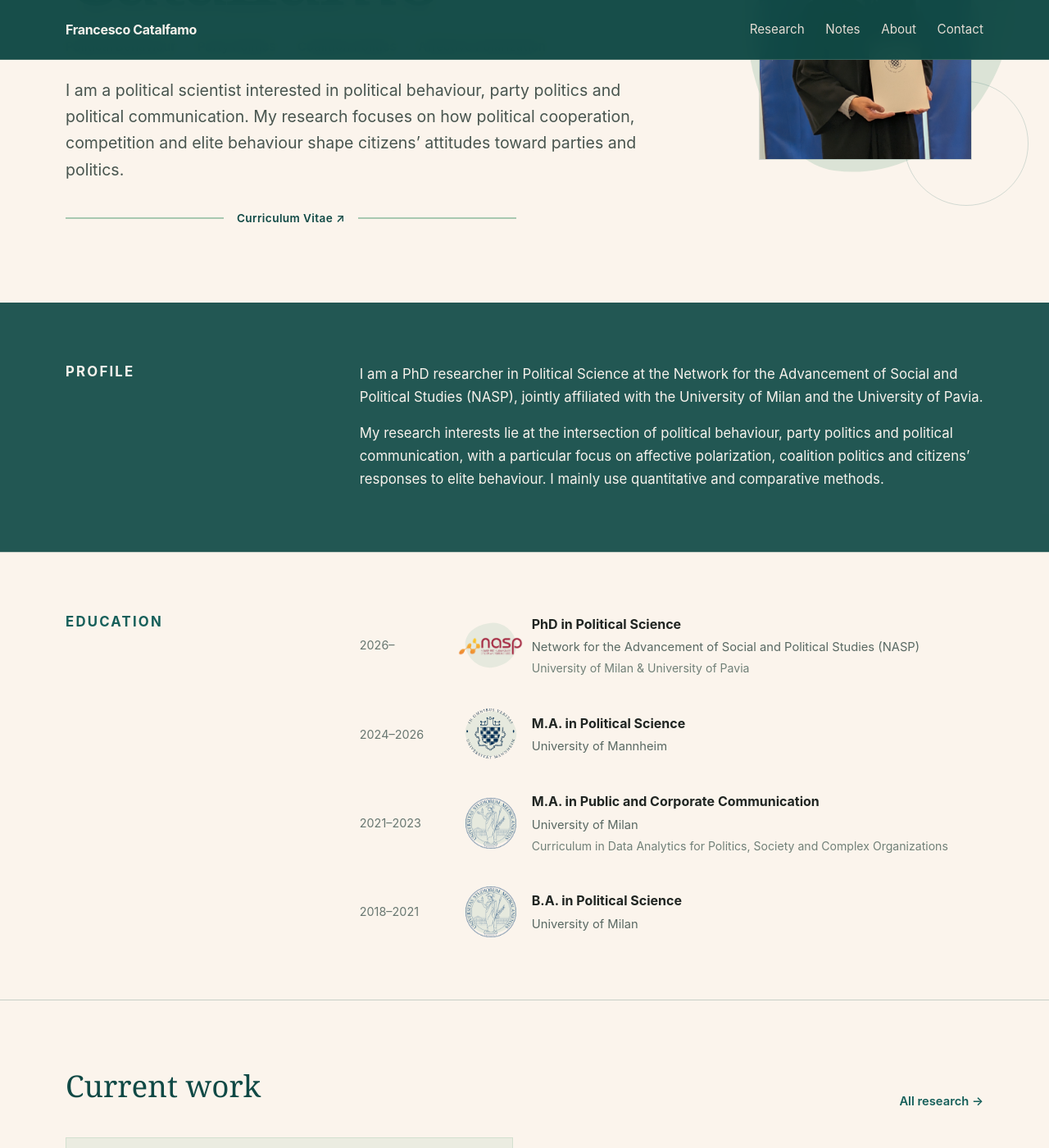
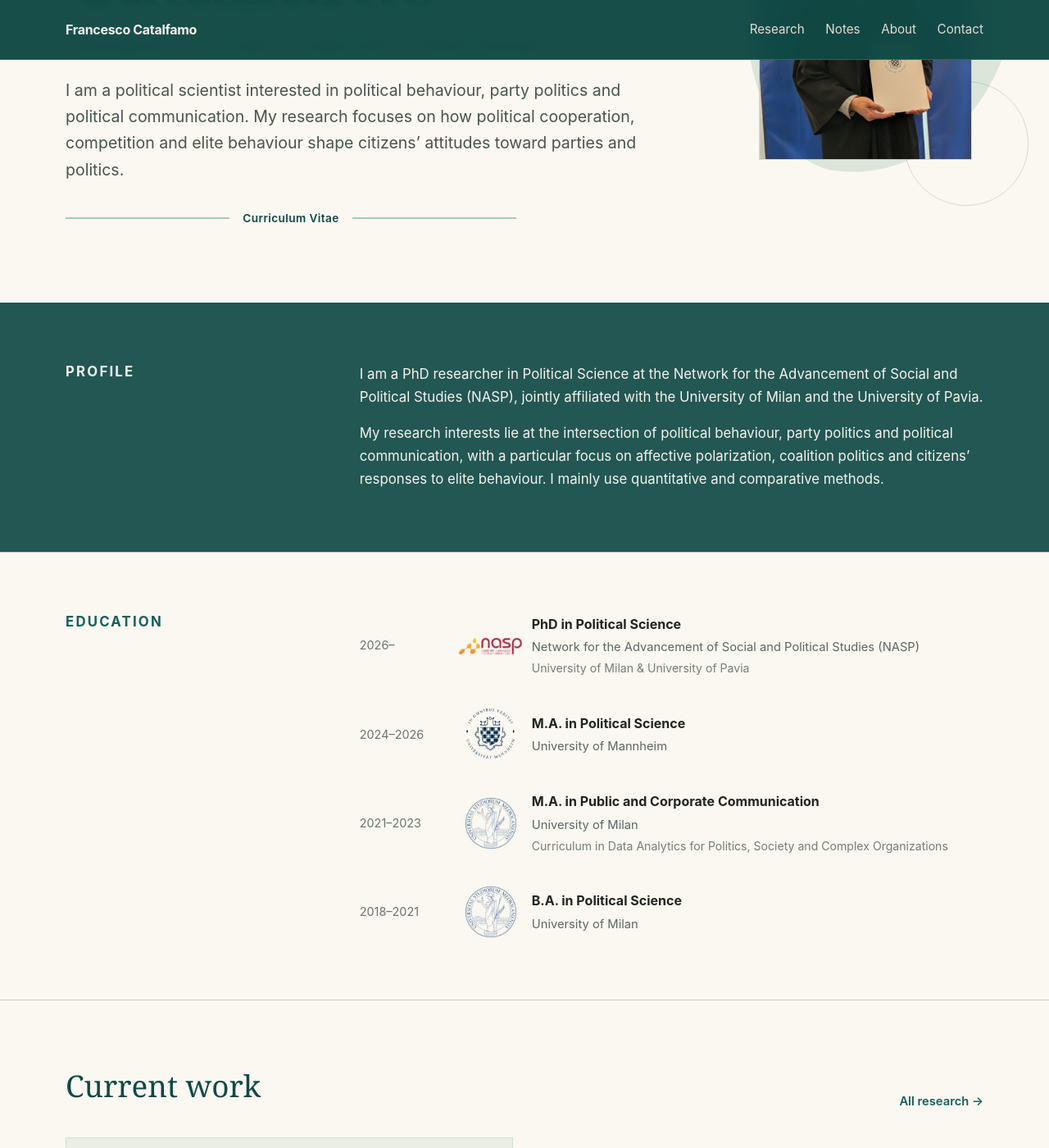
Before and after one commit to FCatalfamo/FCatalfamo.github.io, a Jekyll site: the page built from index.html, in a window 1280 px wide and 1400 px high, scrolled down 390 px. Shown: the whole window at 82% size. Built offline with Jekyll 4.4.1, drawn with Linux system fonts in a browser that asks for light colours; grey boxes are pictures that could not be loaded.

Commit message:
Update index.html

```diff
--- a/index.html
+++ b/index.html
@@ -30,13 +30,14 @@
             --petrol: #165f5a;
             --petrol-dark: #104945;
 
-            --ivory: rgba(246, 229, 209, 0.42);
-            --ivory-strong: rgba(246, 229, 209, 0.58);
+            --ivory: #fbf7f1;
+            --ivory-strong: #f6eee4;
 
             --sage: #88b79b;
             --sage-soft: rgba(136, 183, 155, 0.22);
             --sage-soft-strong: rgba(136, 183, 155, 0.30);
-            --sage-section: rgba(136, 183, 155, 0.13);
+
+            --sage-section: #edf4ef;
             --sage-card: rgba(136, 183, 155, 0.14);
 
             --dark-section: rgba(16, 73, 69, 0.92);
@@ -624,31 +614,6 @@
 
             justify-content: center;
 
-            position: relative;
-
-        }
-
-
-        .education-logo-wrapper::before {
-
-            content: "";
-
-            position: absolute;
-
-            width: 62px;
-
-            height: 54px;
-
-            background: rgba(136, 183, 155, 0.18);
-
-            border-radius:
-                50% 45% 52% 48%
-                / 43% 54% 46% 57%;
-
-            transform: rotate(-7deg);
-
-            z-index: 0;
-
         }
 
 
@@ -659,10 +624,6 @@
             height: auto;
 
             object-fit: contain;
-
-            position: relative;
-
-            z-index: 1;
 
         }
 
@@ -879,7 +835,7 @@
                 linear-gradient(
                     135deg,
                     rgba(136, 183, 155, 0.25),
-                    rgba(246, 229, 209, 0.44)
+                    var(--ivory-strong)
                 );
 
         }
@@ -1098,7 +1054,7 @@
 
             overflow: hidden;
 
-            background: var(--sage-soft);
+            background: #e2eee6;
 
         }
 
@@ -1133,12 +1089,7 @@
 
             aspect-ratio: 4 / 3;
 
-            background:
-                linear-gradient(
-                    135deg,
-                    rgba(136, 183, 155, 0.24),
-                    rgba(246, 229, 209, 0.35)
-                );
+            background: #e2eee6;
 
             position: relative;
 
@@ -1178,7 +1129,7 @@
 
             height: 45px;
 
-            background: rgba(136, 183, 155, 0.34);
+            background: #c8dfcf;
 
             bottom: -11px;
 
@@ -1530,15 +1481,6 @@
             }
 
 
-            .education-logo-wrapper::before {
-
-                width: 52px;
-
-                height: 48px;
-
-            }
-
-
             img[alt="NASP logo"] {
 
                 max-width: 68px;
@@ -1645,15 +1587,6 @@
                 width: 50px;
 
                 height: 50px;
-
-            }
-
-
-            .education-logo-wrapper::before {
-
-                width: 46px;
-
-                height: 43px;
 
             }
 
@@ -1824,7 +1757,7 @@
                             target="_blank"
                             rel="noopener"
                         >
-                            Curriculum Vitae ↗
+                            Curriculum Vitae
                         </a>
 
                     </div>
@@ -1923,9 +1856,11 @@
 
                     <div class="timeline-item">
 
+
                         <div class="timeline-year">
                             2026–
                         </div>
+
 
                         <div class="education-logo-wrapper">
 
@@ -1937,32 +1872,40 @@
 
                         </div>
 
+
                         <div class="timeline-content">
+
 
                             <div class="timeline-title">
                                 PhD in Political Science
                             </div>
 
+
                             <div class="timeline-meta">
                                 Network for the Advancement of Social and Political Studies (NASP)
                             </div>
 
+
                             <div class="timeline-detail">
                                 University of Milan &amp; University of Pavia
                             </div>
 
+
                         </div>
 
+
                     </div>
 
 
 
 
                     <div class="timeline-item">
+
 
                         <div class="timeline-year">
                             2024–2026
                         </div>
+
 
                         <div class="education-logo-wrapper">
 
@@ -1974,28 +1917,35 @@
 
                         </div>
 
+
                         <div class="timeline-content">
+
 
                             <div class="timeline-title">
                                 M.A. in Political Science
                             </div>
 
+
                             <div class="timeline-meta">
                                 University of Mannheim
                             </div>
 
+
                         </div>
 
+
                     </div>
 
 
 
 
                     <div class="timeline-item">
+
 
                         <div class="timeline-year">
                             2021–2023
                         </div>
+
 
                         <div class="education-logo-wrapper">
 
@@ -2007,16 +1957,20 @@
 
                         </div>
 
+
                         <div class="timeline-content">
+
 
                             <div class="timeline-title">
                                 M.A. in Public and Corporate Communication
                             </div>
 
+
                             <div class="timeline-meta">
                                 University of Milan
                             </div>
 
+
                             <div class="timeline-detail">
 
                                 Curriculum in Data Analytics for Politics,
@@ -2024,18 +1978,22 @@
 
                             </div>
 
+
                         </div>
 
+
                     </div>
 
 
 
 
                     <div class="timeline-item">
+
 
                         <div class="timeline-year">
                             2018–2021
                         </div>
+
 
                         <div class="education-logo-wrapper">
 
@@ -2047,17 +2005,22 @@
 
                         </div>
 
+
                         <div class="timeline-content">
+
 
                             <div class="timeline-title">
                                 B.A. in Political Science
                             </div>
 
+
                             <div class="timeline-meta">
                                 University of Milan
                             </div>
 
+
                         </div>
+
 
                     </div>
 
@@ -2084,9 +2047,11 @@
 
                 <div class="section-heading-row">
 
+
                     <h2>
                         Current work
                     </h2>
+
 
                     <a
                         class="text-link"
@@ -2094,6 +2059,7 @@
                     >
                         All research →
                     </a>
+
 
                 </div>
 
@@ -2167,12 +2133,14 @@
 
                                 {% if project.status %}
 
+
                                     <div class="research-meta">
 
                                         {{ project.status }}
 
                                     </div>
 
+
                                 {% endif %}
 
 
@@ -2189,11 +2157,13 @@
 
                                 {% if project.description %}
 
+
                                     <p>
 
                                         {{ project.description }}
 
                                     </p>
+
 
                                 {% endif %}
 
@@ -2239,9 +2209,11 @@
 
                 <div class="section-heading-row">
 
+
                     <h2>
                         Analysis &amp; commentary
                     </h2>
+
 
                     <a
                         class="text-link"
@@ -2249,6 +2221,7 @@
                     >
                         All notes →
                     </a>
+
 
                 </div>
 
@@ -2320,31 +2293,39 @@
 
                                     {% if note.category %}
 
+
                                         <div class="note-category">
+
                                             {{ note.category }}
+
                                         </div>
 
+
                                     {% endif %}
 
 
                                     <div class="note-title">
 
+
                                         <a href="{{ note.url }}">
 
                                             {{ note.title }}
 
                                         </a>
 
+
                                     </div>
 
 
                                     {% if note.description %}
 
+
                                         <div class="note-excerpt">
 
                                             {{ note.description }}
 
                                         </div>
+
 
                                     {% endif %}
 
@@ -2393,9 +2374,11 @@
 
                 <div>
 
+
                     <h2>
                         Curriculum Vitae
                     </h2>
+
 
                     <a
                         class="cv-link"
@@ -2406,10 +2389,14 @@
                         View Curriculum Vitae ↗
                     </a>
 
+
                 </div>
 
 
+
+
                 <div>
+
 
                     <h2>
                         Contact
@@ -2485,14 +2472,17 @@
 
         <div class="container footer-inner">
 
+
             <span>
                 © 2026 Francesco Catalfamo
             </span>
 
+
             <span>
                 Political Science
             </span>
 
+
         </div>
 
     </footer>
```
Also changed, not shown: other parts of index.html (+0 -16 lines).
